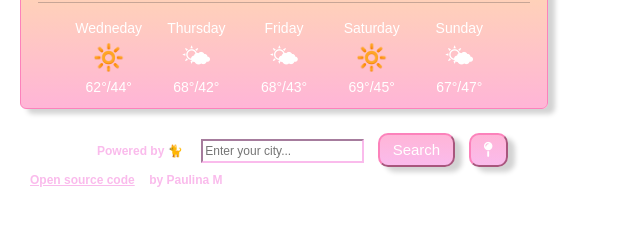
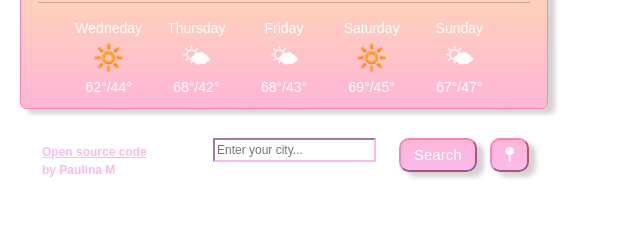
Before and after one commit to M-Lina3/nyappi, a plain HTML site: page index.html in a window 1280 px wide. Shown: the part 145-370 px from the top of the page, without its empty margins (0-640 px from the left). Drawn offline with nearby package versions, Linux system fonts and the light colour scheme; no server answers.

Commit message:
maybe fixed bottom bar
maybe

```diff
--- a/index.html
+++ b/index.html
@@ -88,29 +88,35 @@
     </div>
     <br />
     <div class="power">
-      <div class="container">
+      <div class="container" style="width: 33rem">
         <div class="row">
-          <form id="search-form">
-            Powered by 🐈 &emsp;
+          <div class="col-4">
+          <a class="power" href="https://github.com/M-Lina3/nyappi"
+      >Open source code</a
+    > <br>
+    <div class="power"> by Paulina M</div>
 
+            </div>
+            <div class="col-4">
+              <form id="search-form">
             <input
               class="pinkbar"
               id="search-input"
               type="search"
               placeholder="Enter your city..."
-            />
+            /> </div>
+           <div class="col-4">
             <input class="pink" type="submit" value="Search" />
+
             <button class="pink" id="location">
               <i class="fa-solid fa-map-pin"></i>
             </button>
           </form>
+          </div>
         </div>
       </div>
     </div>
-    <a class="power" href="https://github.com/M-Lina3/nyappi"
-      >Open source code</a
-    >
-    <span class="power"> by Paulina M</span>
+
 
     <script src="src.js"></script>
   </body>
--- a/style.css
+++ b/style.css
@@ -2,6 +2,7 @@ body {
     font-family: Arial, Helvetica, sans-serif;
     margin-left: 20px;
     margin-top: 20px;
+    text-align: left;
 }
 
 h3 {
@@ -110,7 +111,9 @@ hr {
     color: #fabbec;
     font-size: 12px;
     font-weight: bold;
-    margin-left: 10px;
+    text-align: left;
+    margin: 5px;
+    position: fixed;
 }
 
 .card {
```
